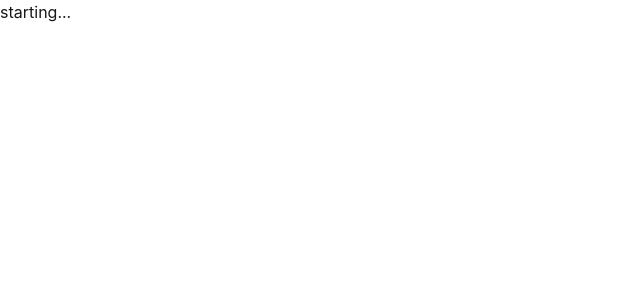
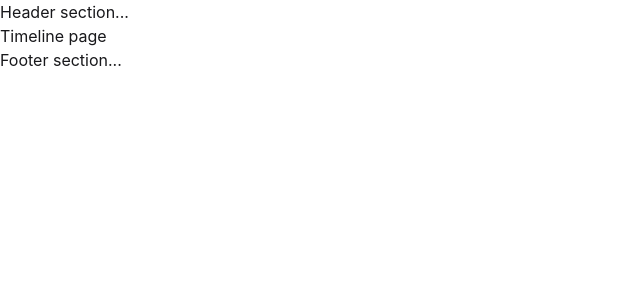
Before and after one commit to tonmoydevbd/kinkeeper, a React (Vite) app: page /timeline in a window 1280 px wide. Shown: the top 300 px of the page, without its empty margins (0-640 px from the left). Built offline with nearby package versions, Linux system fonts and the light colour scheme.

Commit message:
added all pages route.

```diff
--- /dev/null
+++ b/src/components/shared/Footer.jsx
@@ -0,0 +1,7 @@
+const Footer = () => {
+  return (
+    <p>Footer section...</p>
+  )
+}
+
+export default Footer;
--- /dev/null
+++ b/src/components/shared/Header.jsx
@@ -0,0 +1,7 @@
+const Header = () => {
+  return (
+    <p>Header section...</p>
+  )
+}
+
+export default Header;
--- a/src/main.jsx
+++ b/src/main.jsx
@@ -1,9 +1,30 @@
 import { StrictMode } from 'react'
 import { createRoot } from 'react-dom/client'
+import { createBrowserRouter, RouterProvider } from 'react-router'
+import Home from './pages/Home/Home'
+import Timeline from './pages/Timeline/Timeline'
+import Stats from './pages/Stats/Stats'
 import './index.css'
+
+
+
+const router = createBrowserRouter([
+  {
+    path: '/',
+    element: <Home />
+  },
+  {
+    path: 'timeline',
+    element: <Timeline />
+  },
+  {
+    path: 'stats',
+    element: <Stats />
+  }
+])
 
 createRoot(document.getElementById('root')).render(
   <StrictMode>
-    <p>starting...</p>
+    <RouterProvider router={router} />
   </StrictMode>,
 )
--- /dev/null
+++ b/src/pages/Home/Home.jsx
@@ -0,0 +1,15 @@
+import Footer from "../../components/shared/Footer"
+import Header from "../../components/shared/Header"
+
+
+const Home = () => {
+  return (
+    <>
+      <Header />
+      <p>Home page.</p>
+      <Footer />
+    </>
+  )
+}
+
+export default Home
--- /dev/null
+++ b/src/pages/Stats/Stats.jsx
@@ -0,0 +1,14 @@
+import Footer from "../../components/shared/Footer"
+import Header from "../../components/shared/Header"
+
+const Stats = () => {
+  return (
+    <>
+      <Header />
+      <p>Stats page.</p>
+      <Footer />
+    </>
+  )
+}
+
+export default Stats
--- /dev/null
+++ b/src/pages/Timeline/Timeline.jsx
@@ -0,0 +1,14 @@
+import Footer from "../../components/shared/Footer"
+import Header from "../../components/shared/Header"
+
+const Timeline = () => {
+  return (
+    <>
+      <Header />
+      <p>Timeline page</p>
+      <Footer />
+    </>
+  )
+}
+
+export default Timeline
```
